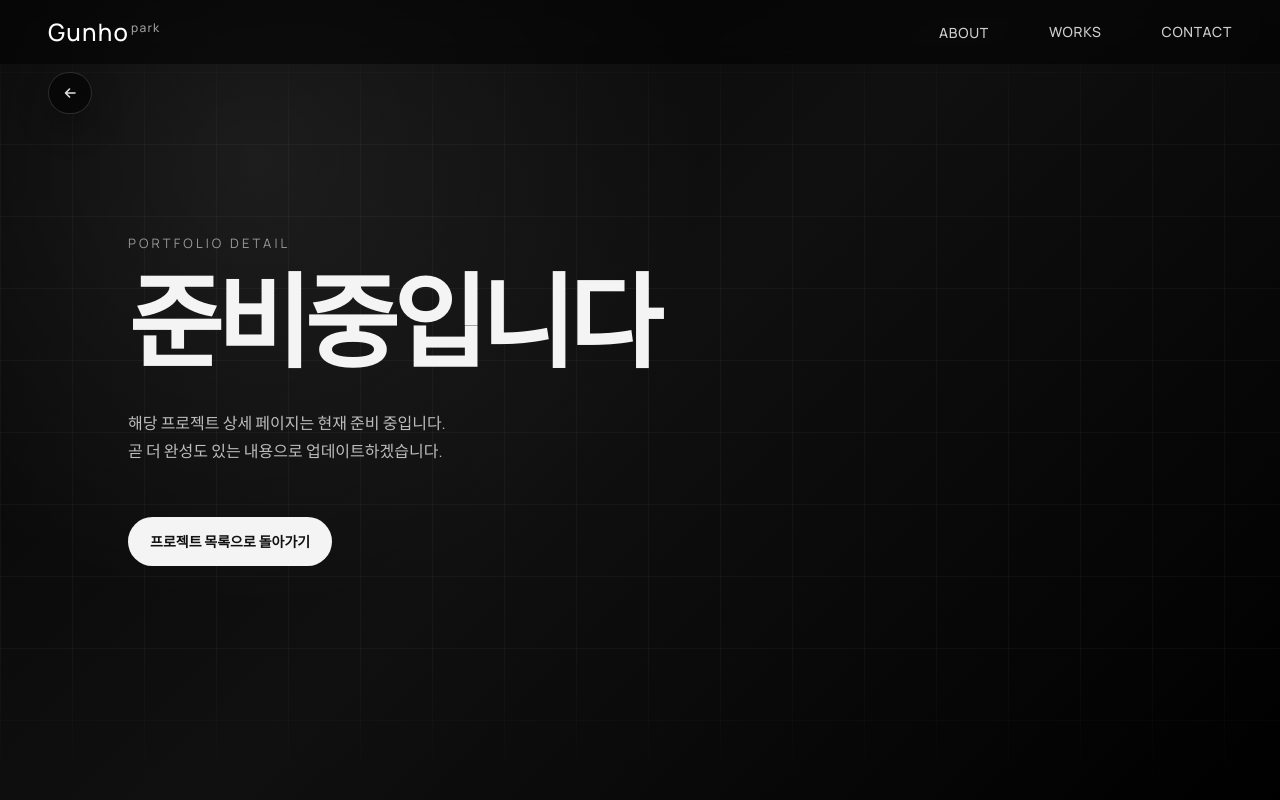
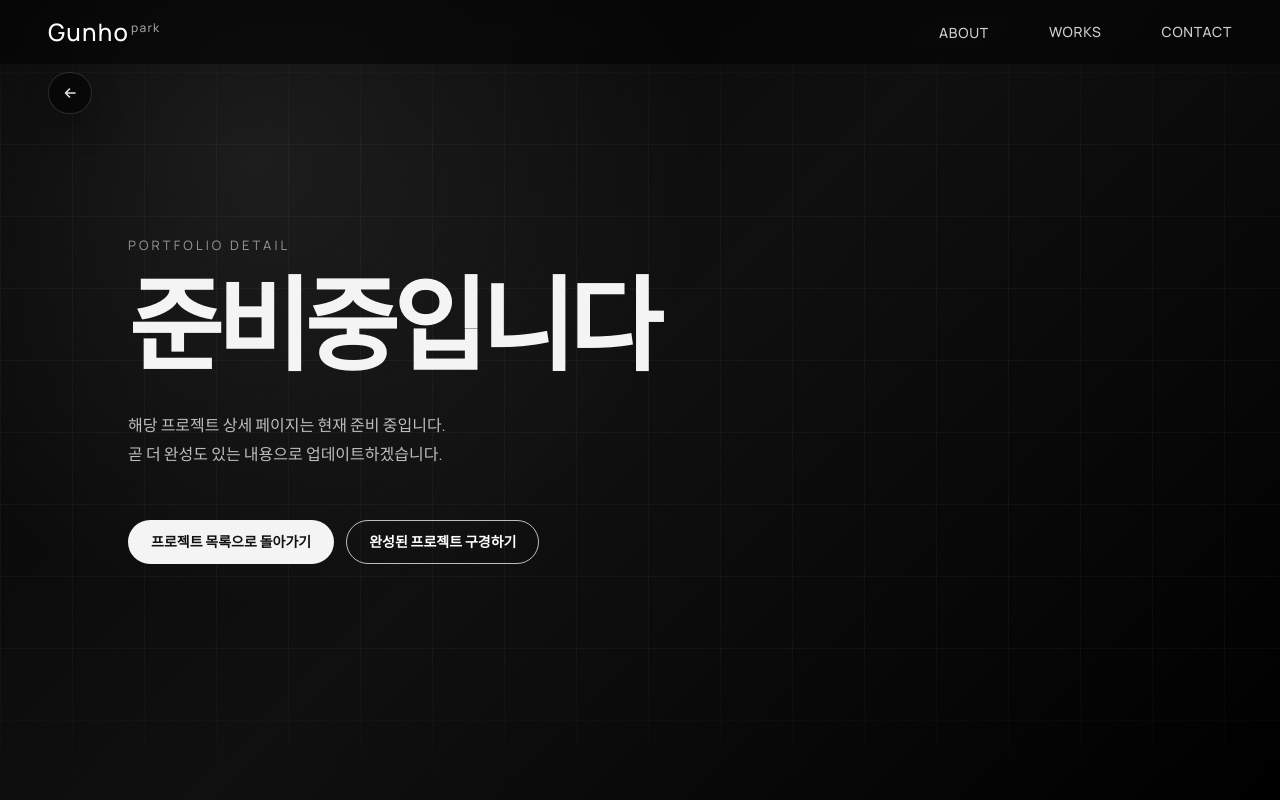
Before and after one commit to yellowboxer1/Portfolio, a Next.js app: page /portfolio/gachigagae in a window 1280 px wide. Built offline with nearby package versions, Linux system fonts and the light colour scheme; no server answers; a web font is replaced by a local one.

Commit message:
프로젝트 바로가기 변경

```diff
--- a/src/app/portfolio/[slug]/page.module.css
+++ b/src/app/portfolio/[slug]/page.module.css
@@ -114,23 +114,48 @@
   word-break: keep-all;
 }
 
-.cta {
+.ctaRow {
+  display: flex;
+  flex-wrap: wrap;
+  gap: 12px;
+  margin-top: clamp(36px, 4vw, 58px);
+}
+
+.cta,
+.secondaryCta {
   width: fit-content;
-  margin-top: clamp(36px, 4vw, 58px);
   padding: 14px 22px;
   font-size: 14px;
   font-weight: 600;
-  color: #111;
+  line-height: 1;
   text-decoration: none;
-  background: #f4f4f4;
+  border: 1px solid transparent;
   border-radius: 999px;
   transition:
     transform 0.28s ease,
-    background-color 0.28s ease;
+    background-color 0.28s ease,
+    border-color 0.28s ease;
+}
+
+.cta {
+  color: #111;
+  background: #f4f4f4;
 }
 
 .cta:hover {
   background: #fff;
+  transform: translateY(-2px);
+}
+
+.secondaryCta {
+  color: #fff;
+  background: transparent;
+  border-color: rgba(255, 255, 255, 0.72);
+}
+
+.secondaryCta:hover {
+  background: rgba(255, 255, 255, 0.08);
+  border-color: #fff;
   transform: translateY(-2px);
 }
 
--- a/src/app/portfolio/[slug]/page.tsx
+++ b/src/app/portfolio/[slug]/page.tsx
@@ -36,9 +36,14 @@ export default function PreparingPortfolioPage() {
           <br />
           곧 더 완성도 있는 내용으로 업데이트하겠습니다.
         </p>
-        <Link href="/works#project-cards" className={styles.cta}>
-          프로젝트 목록으로 돌아가기
-        </Link>
+        <div className={styles.ctaRow}>
+          <Link href="/works#project-cards" className={styles.cta}>
+            프로젝트 목록으로 돌아가기
+          </Link>
+          <Link href="/portfolio/zigzag-reverse" className={styles.secondaryCta}>
+            완성된 프로젝트 구경하기
+          </Link>
+        </div>
       </section>
     </main>
   );
```
Also changed, not shown: 1 other file (tests, documents, lock files or other folders).
